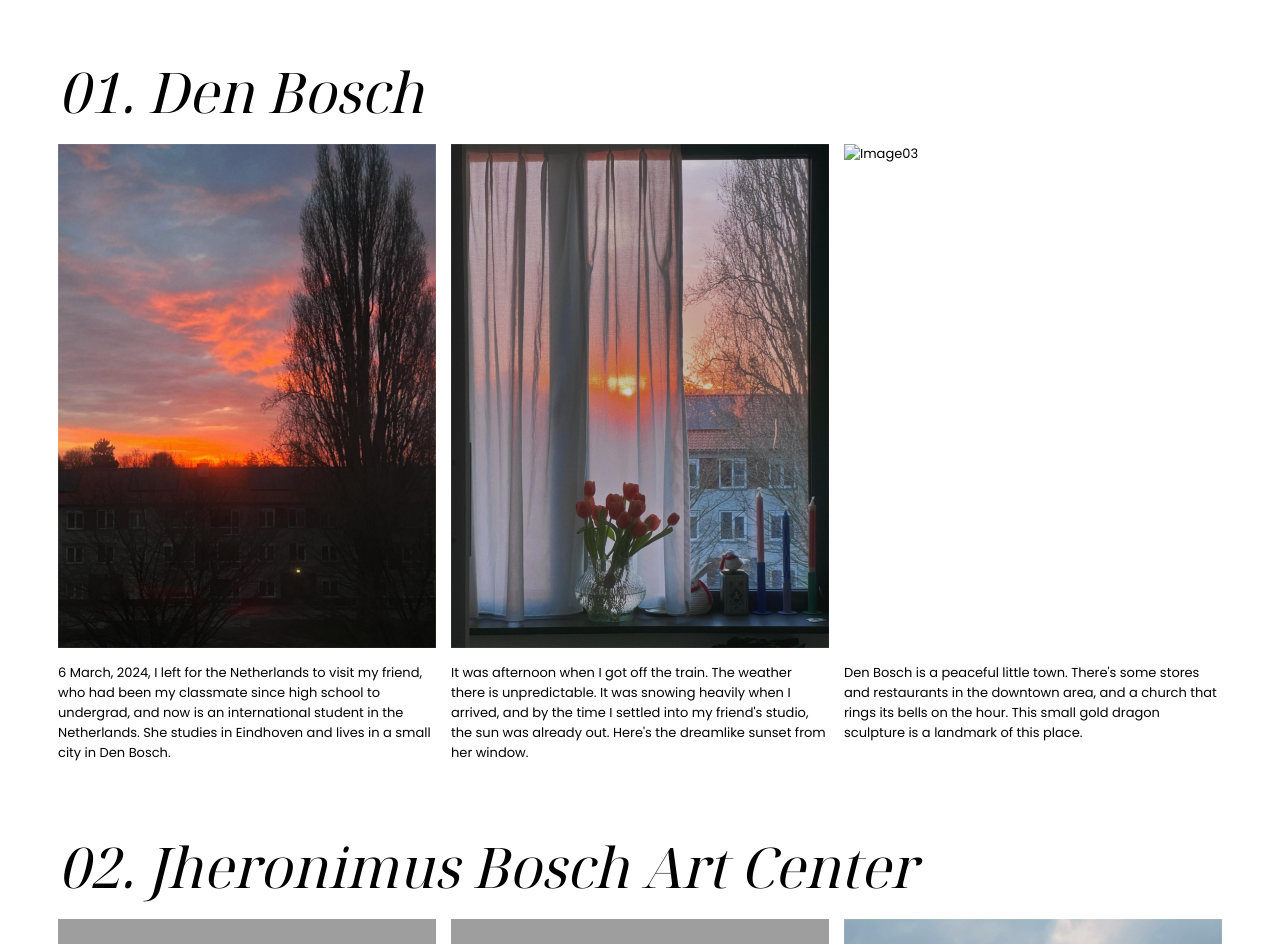
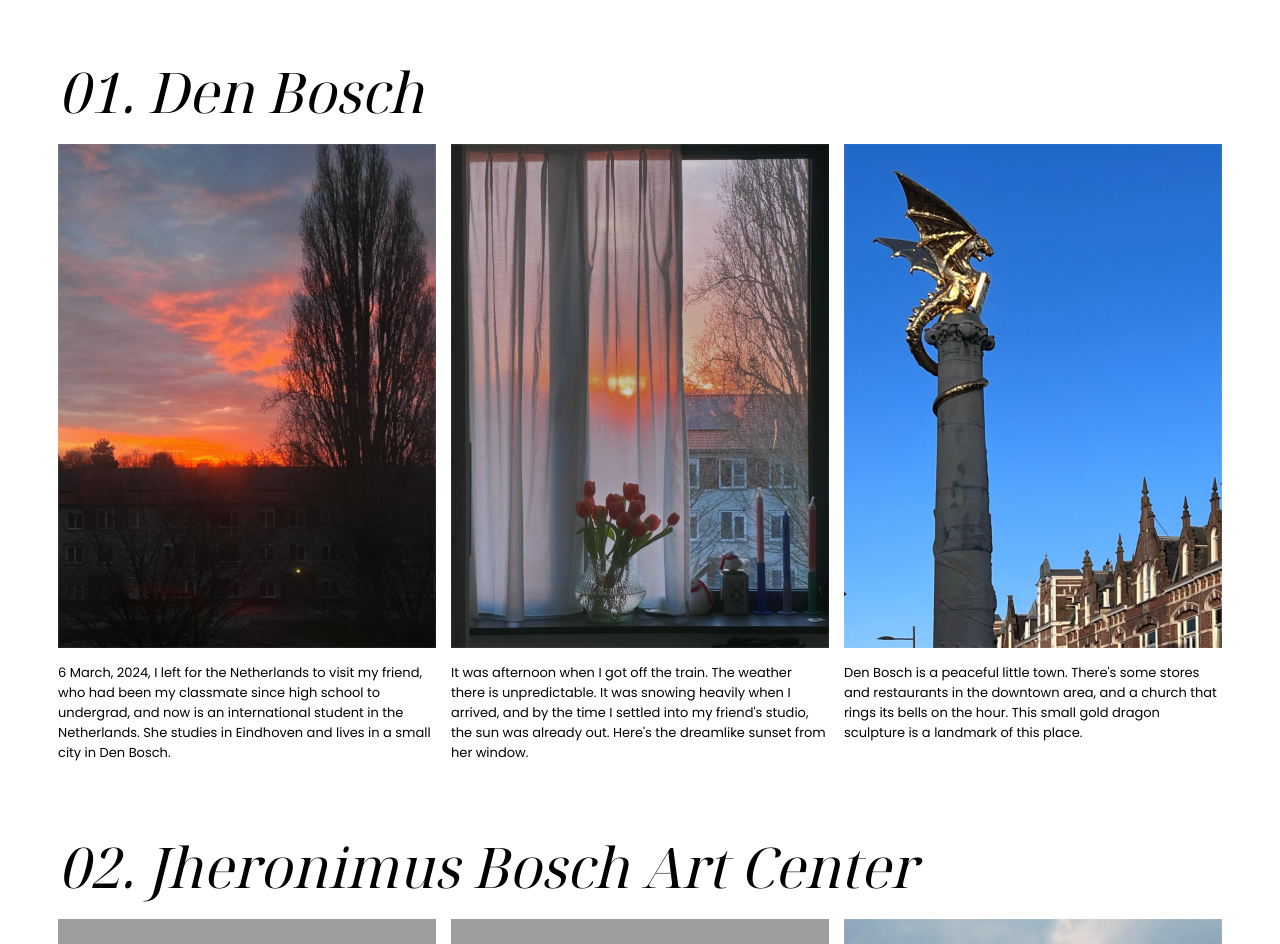
Before and after one commit to kira-qiii/creative-coding-2025-spring, a plain HTML site: page index.html in a window 1280 px wide. Shown: the part 802-1746 px from the top of the page. Drawn offline with Linux system fonts and the light colour scheme; the site is published under a folder, as on GitHub Pages, so addresses that start at the root find nothing.

Commit message:
Update index.html

```diff
--- a/index.html
+++ b/index.html
@@ -35,7 +35,7 @@
  <div class="container">
   <img src="IMG_7326.JPG" alt="Image01"; width="33%">
   <img src="IMG_7327.JPG" alt="Image02"; width="33%">
-  <img src="/IMG_5211.JPG" alt="Image03"; width="33%">
+  <img src="IMG_5211.JPG" alt="Image03"; width="33%">
  </div>
 
  <div class="container" style="padding: 15px 50px; ">
```
